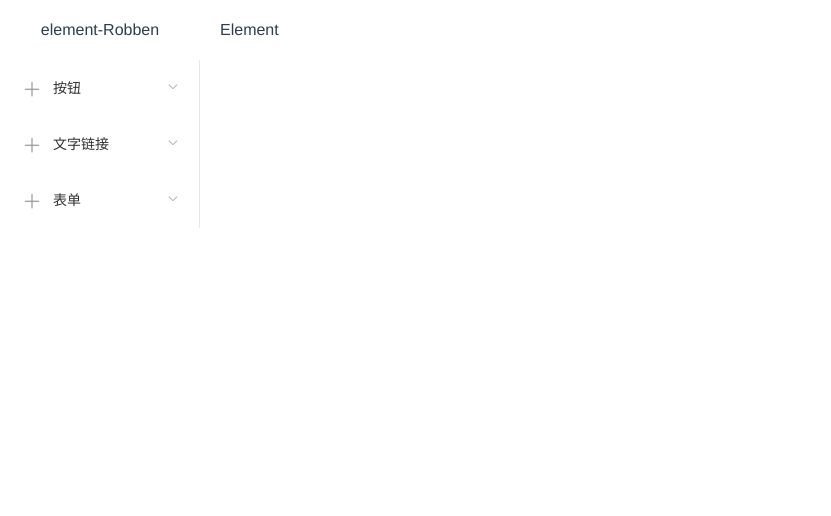
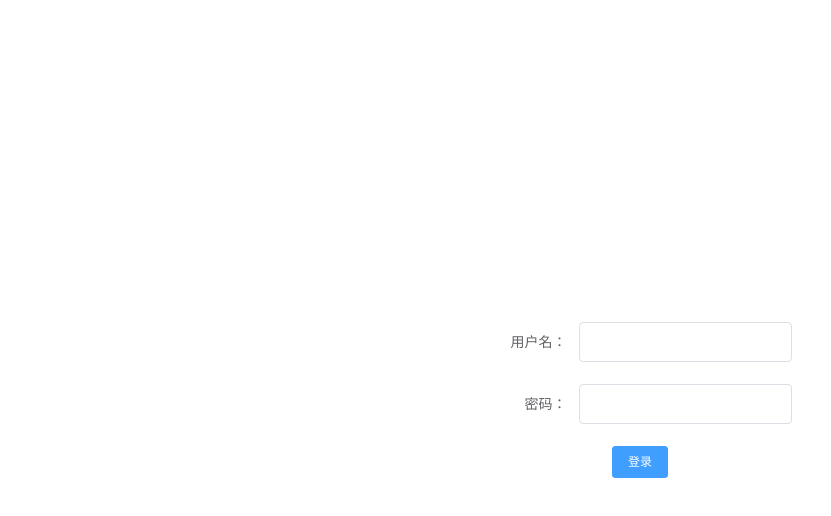
Before and after one commit to huangjin110/elementuiStudy, a Vue app: page /login in a window 1280 px wide. Shown: the top 516 px of the page, without its empty margins (0-831 px from the left). Built offline with nearby package versions, Linux system fonts and the light colour scheme.

Commit message:
集成axios

```diff
--- a/package.json
+++ b/package.json
@@ -7,9 +7,11 @@
     "build": "vue-cli-service build"
   },
   "dependencies": {
+    "axios": "^0.21.0",
     "core-js": "^3.6.5",
     "element-ui": "^2.13.2",
     "vue": "^2.6.11",
+    "vue-axios": "^3.2.0",
     "vue-router": "^3.2.0"
   },
   "devDependencies": {
--- a/src/App.vue
+++ b/src/App.vue
@@ -1,12 +1,13 @@
 <template>
   <div id="app">
-    <home/>
+    <router-view></router-view>
   </div>
 </template>
 
 
 <script>
 import home from './views/home/index'
+import login from './views/login/index'
 export default {
   components:{
     home
--- a/src/main.js
+++ b/src/main.js
@@ -2,11 +2,15 @@ import Vue from 'vue'
 import App from './App.vue'
 import router from './router'
 import ElementUI from 'element-ui'
+import axios from 'axios'
+import vueAxios from 'vue-axios'
 import 'element-ui/lib/theme-chalk/index.css'
 import '@/assets/css/common.css'
 
+
 Vue.config.productionTip = false
 Vue.use(ElementUI)
+Vue.use(vueAxios,axios)
 
 new Vue({
   router,
--- /dev/null
+++ b/src/router/element.js
@@ -0,0 +1,32 @@
+const elementComponents = [
+  {
+    path: "button",
+    name: "Button",
+    component: () =>
+      import(/* webpackChunkName: "button" */ "../views/button/index"),
+  },
+  {
+    path: "link",
+    name: "Link",
+    component: () =>
+      import(/* webpackChunkName: "link" */ "../views/link/index"),
+  },
+  {
+    path: "form/:tab",
+    name: "Form",
+    component: () =>
+      import(/* webpackChunkName: "form" */ "../views/form/index"),
+    children: [
+      {
+        path: "radio",
+        name: "Radio",
+        component: () =>
+          import(
+            /* webpackChunkName: "form" */ "../views/form/components/radio/index"
+          ),
+      },
+    ],
+  },
+];
+
+export default elementComponents
--- a/src/router/index.js
+++ b/src/router/index.js
@@ -1,41 +1,33 @@
 import Vue from "vue";
 import VueRouter from "vue-router";
+import elementComponents from "./element";
 
 Vue.use(VueRouter);
 
 const routes = [
   {
-    path: '/',
-    name: 'Element',
-    component: ()=>import(/* webpackChunkName: "404" */ "../views/notfind/index")
+    path: "/login",
+    name: "登录",
+    component: () =>
+      import(/* webpackChunkName: "login" */ "../views/login/index"),
   },
   {
-    path: "/button",
-    name: "Button",
-    component: () =>
-      import(/* webpackChunkName: "button" */ "../views/button/index"),
+    path: "/",
+    name: "root",
+    redirect: { path: "/element" },
   },
   {
-    path: "/link",
-    name: "Link",
+    path: "/element",
+    name: "Element",
     component: () =>
-      import(/* webpackChunkName: "link" */ "../views/link/index"),
+      import(/* webpackChunkName: "404" */ "../views/home/index"),
+    children: [...elementComponents],
   },
   {
-    path: "/form",
-    name: "Form",
+    path: "*",
+    name: "notFound",
     component: () =>
-      import(/* webpackChunkName: "form" */ "../views/form/index"),
-    children: [
-      {
-        path: "radio",
-        name: "Radio",
-        component: () =>
-          import(
-            /* webpackChunkName: "form" */ "../views/form/components/radio/index"
-          ),
-      },
-    ],
+      import(/* webpackChunkName: "login" */ "../views/notfind/index"),
   },
 ];
 
@@ -45,4 +37,21 @@ const router = new VueRouter({
   routes,
 });
 
+router.beforeEach((to, from, next) => {
+  let username = localStorage.getItem("username");
+  if (username !== "huangjin") {
+    //没有登录
+    if (to.path !== "/login") {
+      next("./login");
+    } else {
+      next();
+    }
+  } else {
+    if (to.path === "/login") {
+      next("/");
+    }
+    next();
+  }
+});
+
 export default router;
--- a/src/views/button/index.vue
+++ b/src/views/button/index.vue
@@ -44,7 +44,11 @@
 </template>
 
 <script>
-export default {}
+export default {
+  created() {
+    console.log('$route',this.$route);
+  },
+};
 </script>
 
 <style lang="scss" scoped>
--- a/src/views/form/components/select/index.vue
+++ b/src/views/form/components/select/index.vue
@@ -41,6 +41,7 @@
       multiple
       clearable
       filterable
+      filter-method
       @change="change"
     >
       <el-option
--- a/src/views/form/index.vue
+++ b/src/views/form/index.vue
@@ -1,7 +1,10 @@
 <template>
   <div class="form">
+    <div>{{$route.query.tab}}</div>
+    <div>{{$route.params.tab}}</div>
+
     <!-- tab -->
-    <el-radio-group v-model="tabPosition" style="margin-bottom: 30px;">
+    <el-radio-group v-model="tabPosition" style="margin-bottom: 30px;" @change="change">
       <el-radio-button
         :label="item.label"
         v-for="(item, index) in typeList"
@@ -37,6 +40,17 @@ export default {
       ],
     };
   },
+  methods:{
+    change(val){
+      console.log(val);
+      this.$router.push({
+        name:'Form',
+        query:{
+          tab:val
+        }
+      })
+    }
+  }
 };
 </script>
 
--- a/src/views/home/index.vue
+++ b/src/views/home/index.vue
@@ -26,6 +26,7 @@
       </el-aside>
       <el-container>
         <el-header>{{ $route.name || "Element" }}</el-header>
+        <div>{{ res }}</div>
         <el-main>
           <router-view />
         </el-main>
@@ -42,23 +43,36 @@ export default {
         {
           title: "按钮",
           icon: "el-icon-plus",
-          submenu: [{ title: "按钮1", route: "button" }],
+          submenu: [{ title: "按钮1", route: "/element/button" }],
           id: "1",
         },
         {
           title: "文字链接",
           icon: "el-icon-plus",
-          submenu: [{ title: "文字链接", route: "link" }],
+          submenu: [{ title: "文字链接", route: "/element/link" }],
           id: "2",
         },
         {
           title: "表单",
           icon: "el-icon-plus",
-          submenu: [{ title: "表单", route: "form" }],
+          submenu: [{ title: "表单", route: "/element/form" }],
           id: "3",
         },
       ],
+      res:''
     };
+  },
+  created() {
+    this.axios
+      .get("/api/get")
+      .then((res) => {
+        // console.log(res);
+        console.log(res.data.name);
+        this.res = res.data.name;
+      })
+      .catch((err) => {
+        console.log(err);
+      });
   },
 };
 </script>
--- /dev/null
+++ b/src/views/login/index.vue
@@ -0,0 +1,61 @@
+<template>
+  <div class="login" v-loading="loading">
+    <el-form class="form" inline>
+      <el-form-item label="用户名：">
+        <el-input v-model="name" />
+      </el-form-item>
+      <el-form-item label="密码：">
+        <el-input show-passowrd v-model="passowrd" />
+      </el-form-item>
+      <div>
+        <el-button size="small" type="primary" @click="login">登录</el-button>
+      </div>
+    </el-form>
+  </div>
+</template>
+
+<script>
+export default {
+  data() {
+    return {
+      name: "",
+      passowrd: "",
+      loading: false,
+    };
+  },
+  methods: {
+    login() {
+      if (this.name) {
+          this.loading = true
+          setTimeout(()=>{
+              localStorage.setItem("username", this.name);
+              this.$message({
+                  type:'success',
+                  message:'登录成功'
+              });
+              this.$router.push({
+                  path:'/element'
+              })
+          },1000)
+      }
+    },
+  },
+};
+</script>
+
+<style lang="scss" scoped>
+.login {
+  display: flex;
+  justify-content: center;
+  align-items: center;
+  height: 100%;
+
+  .form {
+    width: 400px;
+
+    /deep/ .el-form-item__label {
+      width: 100px;
+    }
+  }
+}
+</style>
--- /dev/null
+++ b/vue.config.js
@@ -0,0 +1,12 @@
+module.exports = {
+  devServer: {
+    // proxy: 'http://127.0.0.1:3000'
+    proxy: {
+        '/api':{
+            target:'http://127.0.0.1:3000',
+            changeOrigin: true,
+            ws:true
+        }
+    }
+  },
+};
```
Also changed, not shown: 1 other file (tests, documents, lock files or other folders).
